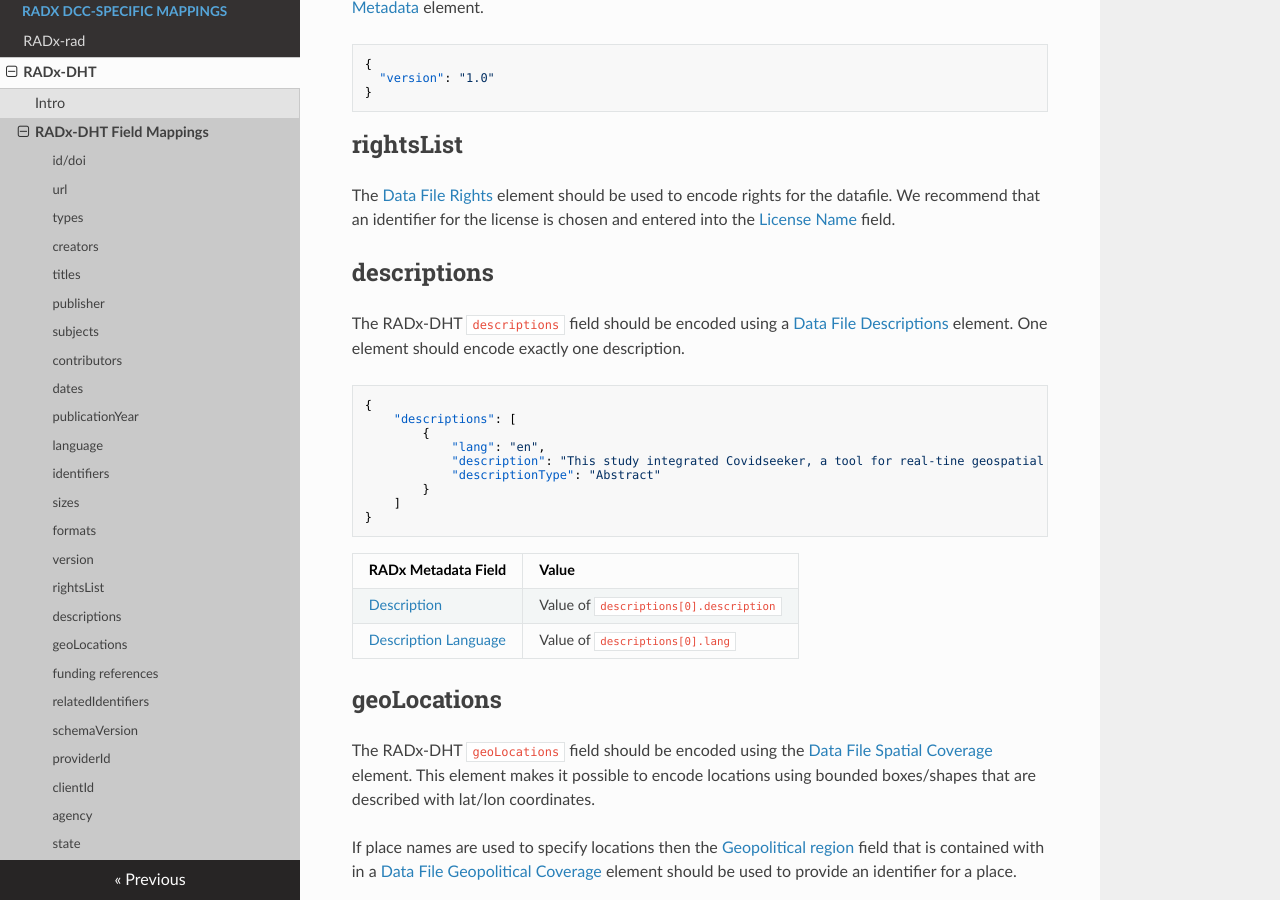
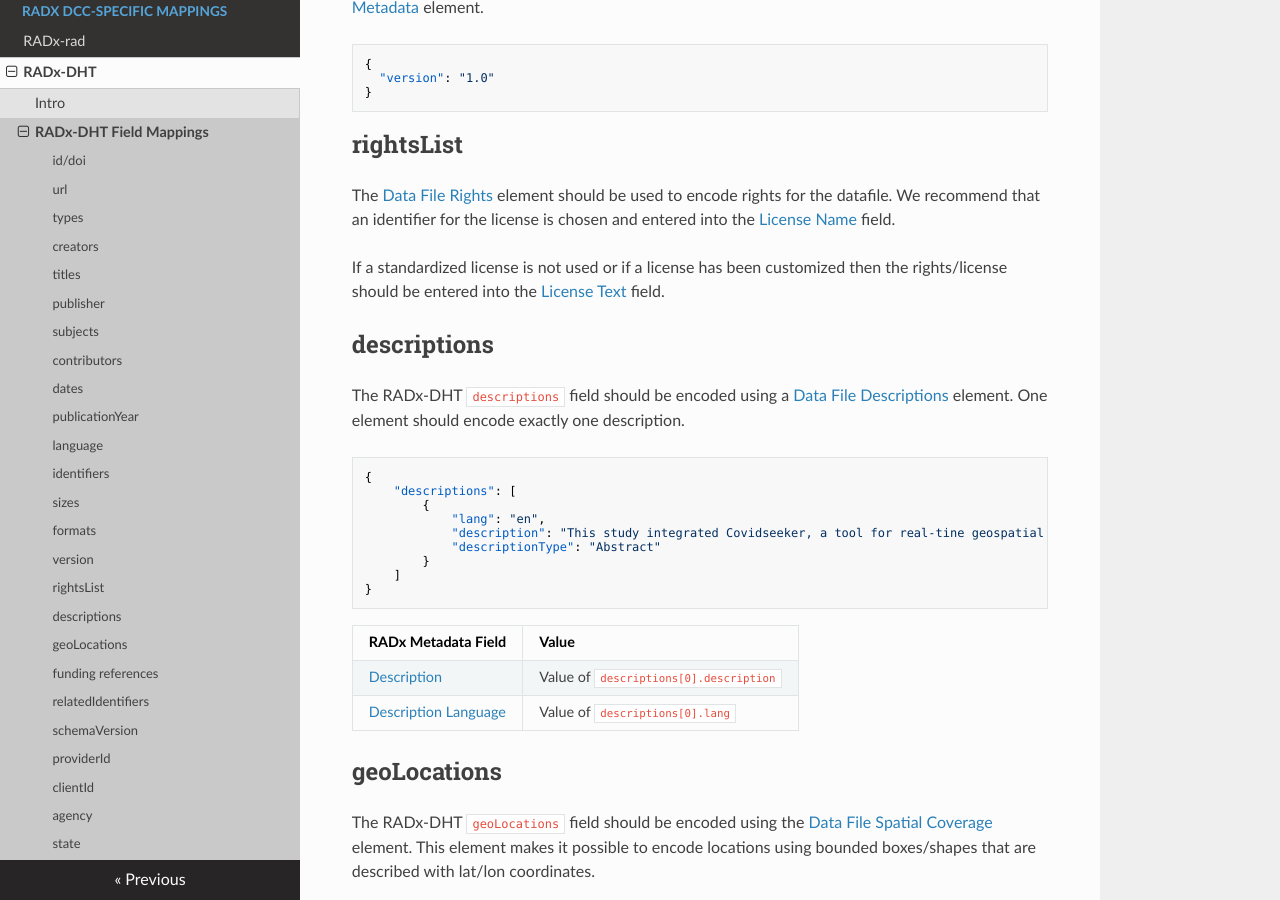
Before and after one commit to RADx/radx-metadata-spec-docs, an MkDocs documentation site: the page built from docs/radx-dht-mapping.md, in a window 1280 px wide and 900 px high, scrolled down 7436 px. Built offline with MkDocs 1.6.1, drawn with Linux system fonts in a browser that asks for light colours; nearby versions of some CDN libraries.

Commit message:
Updated description of rights field

```diff
--- a/docs/radx-dht-mapping.md
+++ b/docs/radx-dht-mapping.md
@@ -315,6 +315,8 @@ Assuming that the RADx-DHT `version` field describes a version of the data file,
 
 The [Data File Rights](specification.md#data-file-rights) element should be used to encode rights for the datafile.  We recommend that an identifier for the license is chosen and entered into the [License Name](specification.md#license-name) field.
 
+If a standardized license is not used or if a license has been customized then the rights/license should be entered into the [License Text](specification.md#license-text) field.
+
 
 ## descriptions
 
```
